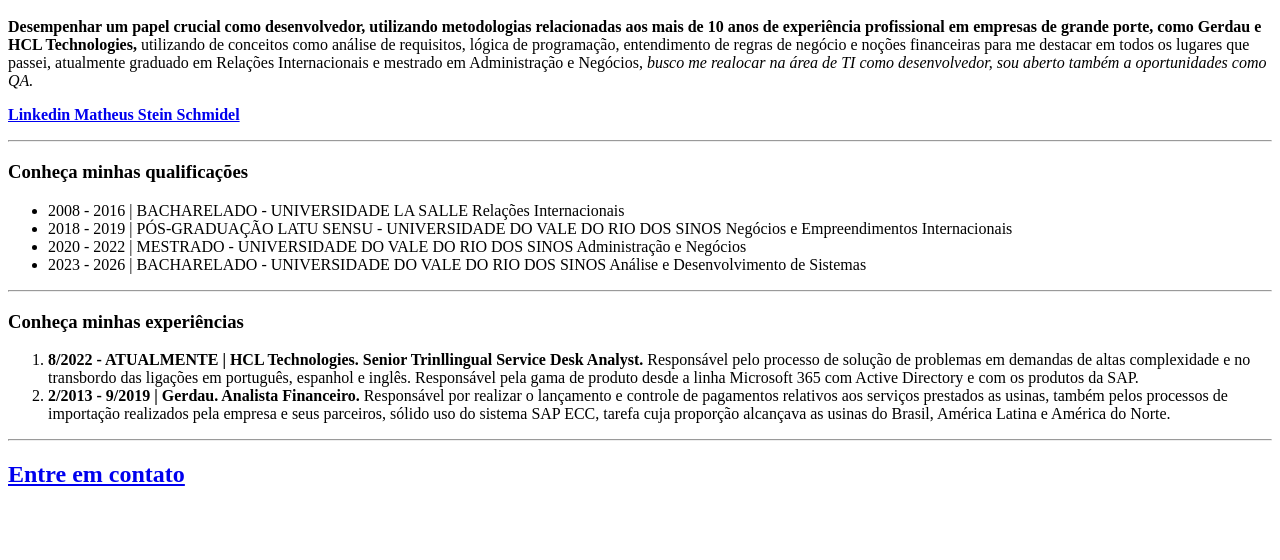
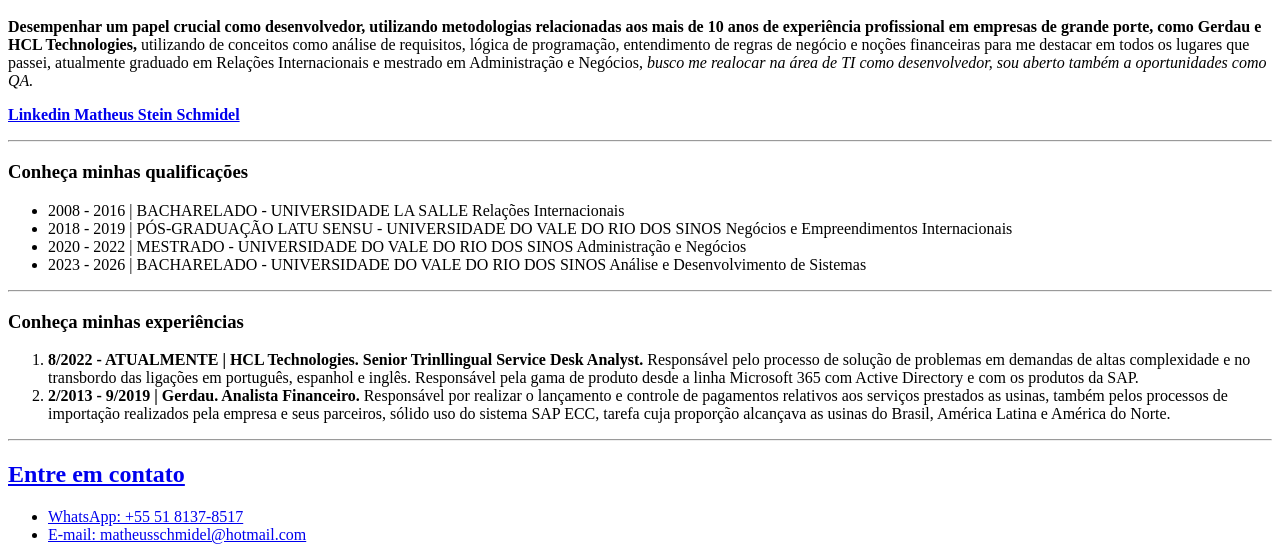
Before and after one commit to msteinschmidel/msteinschmidel.github.io, a plain HTML site: page index.html in a window 1280 px wide. Shown: the part 263-823 px from the top of the page. Before the commit the page ends 800 px from the top, so only its background shows below. Drawn offline with Linux system fonts and the light colour scheme.

Commit message:
feat: updade link de contatos

```diff
--- a/index.html
+++ b/index.html
@@ -40,6 +40,10 @@
 
         <a href="Contato/contato.html">
             <h2>Entre em contato</h2>
+            <ul>
+                <li><a href="https://wa.me/555181378517">WhatsApp: +55 51 8137-8517</a></li>
+                <li><a href="mailto:matheusschmidel@hotmail.com">E-mail: matheusschmidel@hotmail.com</a></li>
+            </ul>
         </a>
     </body>
 </html>
```
